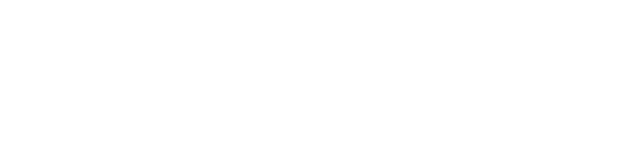
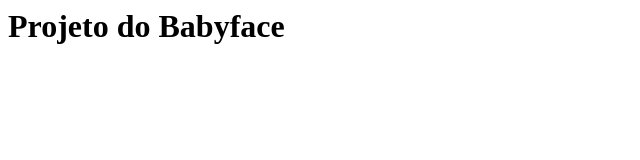
Before and after one commit to babyfacebr/meu-site, a plain HTML site: page index.html in a window 1280 px wide. Shown: the whole page, without its empty margins (0-640 px from the left). Drawn offline with Linux system fonts and the light colour scheme.

Commit message:
Titulo da Pagina

```diff
--- a/index.html
+++ b/index.html
@@ -1,3 +1,4 @@
 <html>
+  <h1>Projeto do Babyface</h1>
   <body></body>
 </html>
```
